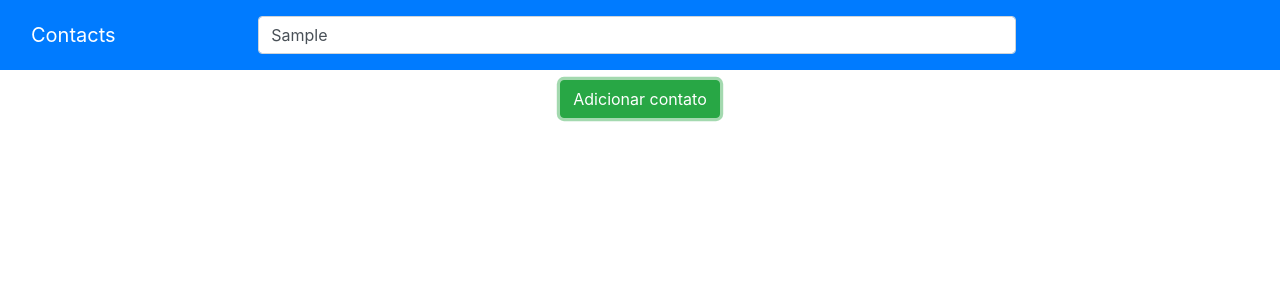
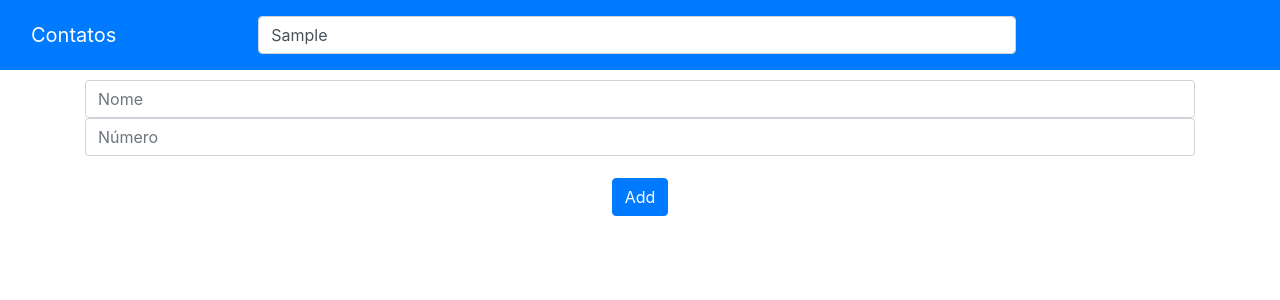
Before and after one commit to SilvaEmerson/react-agenda, a React (Create React App) app in the folder agenda-front/: page / in a window 1280 px wide. Both pictures are taken after typing "Sample" into the empty fields and a click on the button "Adicionar contato". Shown: the top 300 px of the page. Built offline with nearby package versions, Linux system fonts and the light colour scheme; no server answers.

Commit message:
Add create new contact. Search by number and contact name

```diff
--- a/agenda-front/src/App.css
+++ b/agenda-front/src/App.css
@@ -1,15 +1,24 @@
 .App {
   text-align: center
-}
-
-.btn.btn-success {
-  margin-bottom: 5px;
 }
 
 .navbar-brand.col-1 {
   color: white;
 }
 
+.container.mt-10 {
+  display: block;
+}
+
+div.card {
+  display: flex;
+  margin-top: 2%;
+  margin-bottom: 2%;
+}
+
+#btn-add-contact {
+  margin-top: 2%;
+}
 .container {
   margin-top: 5em
 }
--- a/agenda-front/src/App.js
+++ b/agenda-front/src/App.js
@@ -2,13 +2,18 @@ import React, { Component } from 'react';
 import "./App.css"
 import { Agenda } from "./components/Agenda/Agenda";
 import { Navbar } from "./components/Navbar/Navbar";
+import { AddContact } from "./components/AddContactForm/AddContactForm";
 
 class App extends Component {
   constructor(props){
     super(props);
+
+    this.contacts = []
+
     this.state = {
       contacts: [],
-      url: 'http://localhost:3000/contacts/'
+      url: window.location.href + 'contacts/',
+      isAddContact: false,
     }
 
     this.getContacts = this.getContacts.bind(this)
@@ -20,7 +25,7 @@ class App extends Component {
   }
 
   filterContacts(string) {
-    let filtredContacts = this.state.contacts;
+    let filtredContacts = this.contacts;
 
     if (string !== '') {
       filtredContacts = this.state.contacts
@@ -35,9 +40,8 @@ class App extends Component {
     fetch(this.state.url)
       .then(res => res.json())
       .then(data => {
-        this.setState({contacts: data})
-        console.log(this.state.data)
-        console.log(this.state.contacts)
+        this.contacts = data;
+        this.setState({ contacts: data, isAddContact: false  })
       })
   }
 
@@ -46,8 +50,17 @@ class App extends Component {
       <div className="App">
         <Navbar filterFn={ this.filterContacts }/>
         <div className="container mt-10">
-          <button type="button" className="btn btn-success">Adicionar contato</button>
-          <Agenda contacts={this.state.contacts} />
+          {(!this.state.isAddContact)
+            ? <button type="button" className="btn btn-success" onClick={
+                () => this.setState({isAddContact: true})
+              }>Adicionar contato</button>
+            : <AddContact afterAddFn={ this.getContacts }/>
+          }
+
+          {(!!this.state.contacts)
+            ? <Agenda contacts={this.state.contacts} />
+            : <strong>Não foi possível encontrar o termo ou número procurado</strong>
+          }
         </div>
       </div>
     )
--- /dev/null
+++ b/agenda-front/src/components/AddContactForm/AddContactForm.js
@@ -0,0 +1,34 @@
+import React from "react";
+
+export const AddContact = (props) => {
+  const sendPayload = {
+    name: '',
+    number: '',
+  }
+
+  const handleChange = event => {
+    sendPayload[event.target.id] = event.target.value;
+  }
+
+  const addContact = () => {
+    fetch(window.location.href + 'contacts/',{
+      method: 'POST',
+      headers: {
+        "Content-Type": "application/json"
+      },
+      body: JSON.stringify(sendPayload)
+    })
+      .then(res => props.afterAddFn())
+  }
+
+  return (
+    <div>
+      <input type="text" className="form-control" id="name" placeholder="Nome"
+        value={sendPayload.contactName} onChange={handleChange}/>
+
+      <input type="text" className="form-control" id="number" placeholder="Número"
+        value={sendPayload.contactNumber} onChange={handleChange}/>
+      <button className="btn btn-primary" id="btn-add-contact" onClick={addContact}>Add</button>
+    </div>
+  )
+}
--- a/agenda-front/src/components/Navbar/Navbar.js
+++ b/agenda-front/src/components/Navbar/Navbar.js
@@ -3,7 +3,7 @@ import React from "react";
 export const Navbar = (props) => (
   <nav className="navbar fixed-top navbar-expand-sm navbar-primary bg-primary">
     <div className="navbar-brand col-1">
-      Contacts
+      Contatos
     </div>
 
     <div className="form-group justify-content-center row col-10 my-2">
@@ -14,7 +14,7 @@ export const Navbar = (props) => (
               ev.preventDefault()
             }}
             type="search"
-            placeholder="Search"
+            placeholder="Procure por número ou nome de contato"
             aria-label="Search"
         />
     </div>
```
Also changed, not shown: 2 other files (tests, documents, lock files or other folders).
